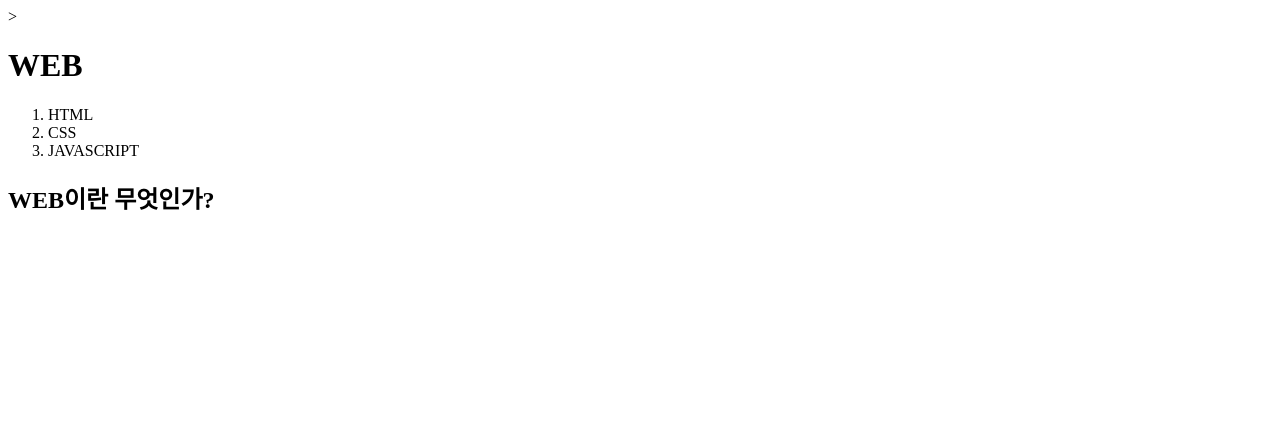
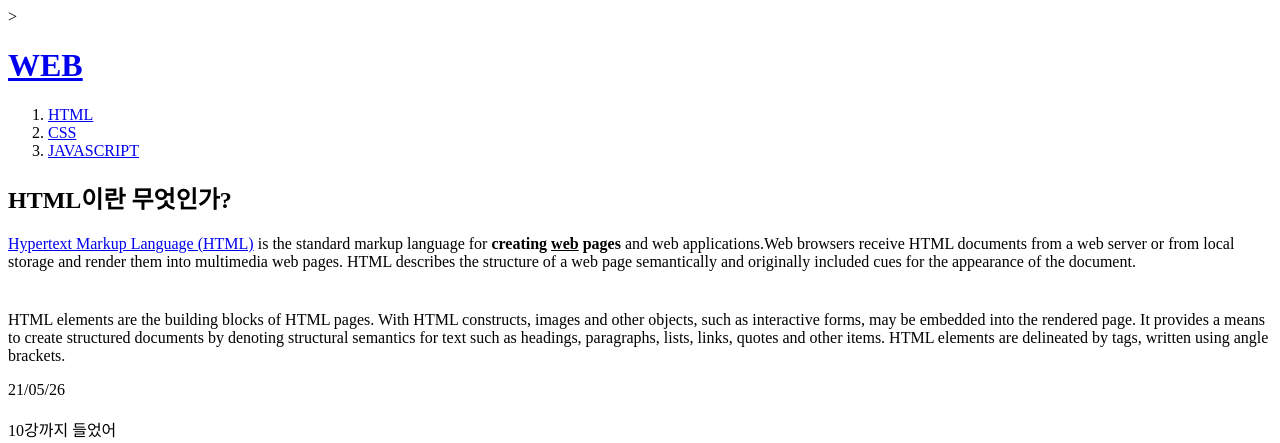
Before and after one commit to Hwantata/hwantaweb1, a plain HTML site: page index.html in a window 1280 px wide. Shown: the top 443 px of the page. Drawn offline with Linux system fonts and the light colour scheme.

Commit message:
Update index.html

```diff
--- a/index.html
+++ b/index.html
@@ -1,22 +1,30 @@
 <!doctype html>
 <html>
 <head>
-  <title>Song 1st Site - WEB</title>>
+  <title>Song 1st Site</title>>
   <meta charset="utf-8">
 </head>
 
 
 <body>
-  <h1>WEB</h1>
+  <h1><a href="index.html">WEB</h1>
 
   <ol>
-    <li>HTML</li>
-    <li>CSS</li>
-    <li>JAVASCRIPT</li>
+    <li><a href="1.html">HTML</a></li>
+    <li><a href="2.html">CSS</a></li>
+    <li><a href="3.html">JAVASCRIPT</a></li>
   </ol>
 
 
-  <h2>WEB이란 무엇인가?</h2>
-  <p></p>
+  <h2>HTML이란 무엇인가?</h2>
+  <p style="margin-bottom:40px;"><a href="https://www.w3.org/TR/html52/" target="_blank" title="html52 specification">Hypertext Markup Language (HTML)</a> is the standard markup language for <strong>creating <u>web</u> pages</strong> and web applications.Web browsers receive HTML documents from a web server or from local storage and render them into multimedia web pages. HTML describes the structure of a web page semantically and originally included cues for the appearance of the document.</p>
+
+  <p>HTML elements are the building blocks of HTML pages. With HTML constructs, images and other objects, such as interactive forms, may be embedded into the rendered page. It provides a means to create structured documents by denoting structural semantics for text such as headings, paragraphs, lists, links, quotes and other items. HTML elements are delineated by tags, written using angle brackets.</p>
+
+  21/05/26<br><br>10강까지 들었어<br>
+  태그 랭킹 사이트 - advancedwebranking
+  <img src="jeju.jpg" width="100%">
+  속성위치(src, width) 노상관<br>
+  ol은 순서(orderd list), ul은 그냥(Unorderd list)
 </body>
 </html>
```
